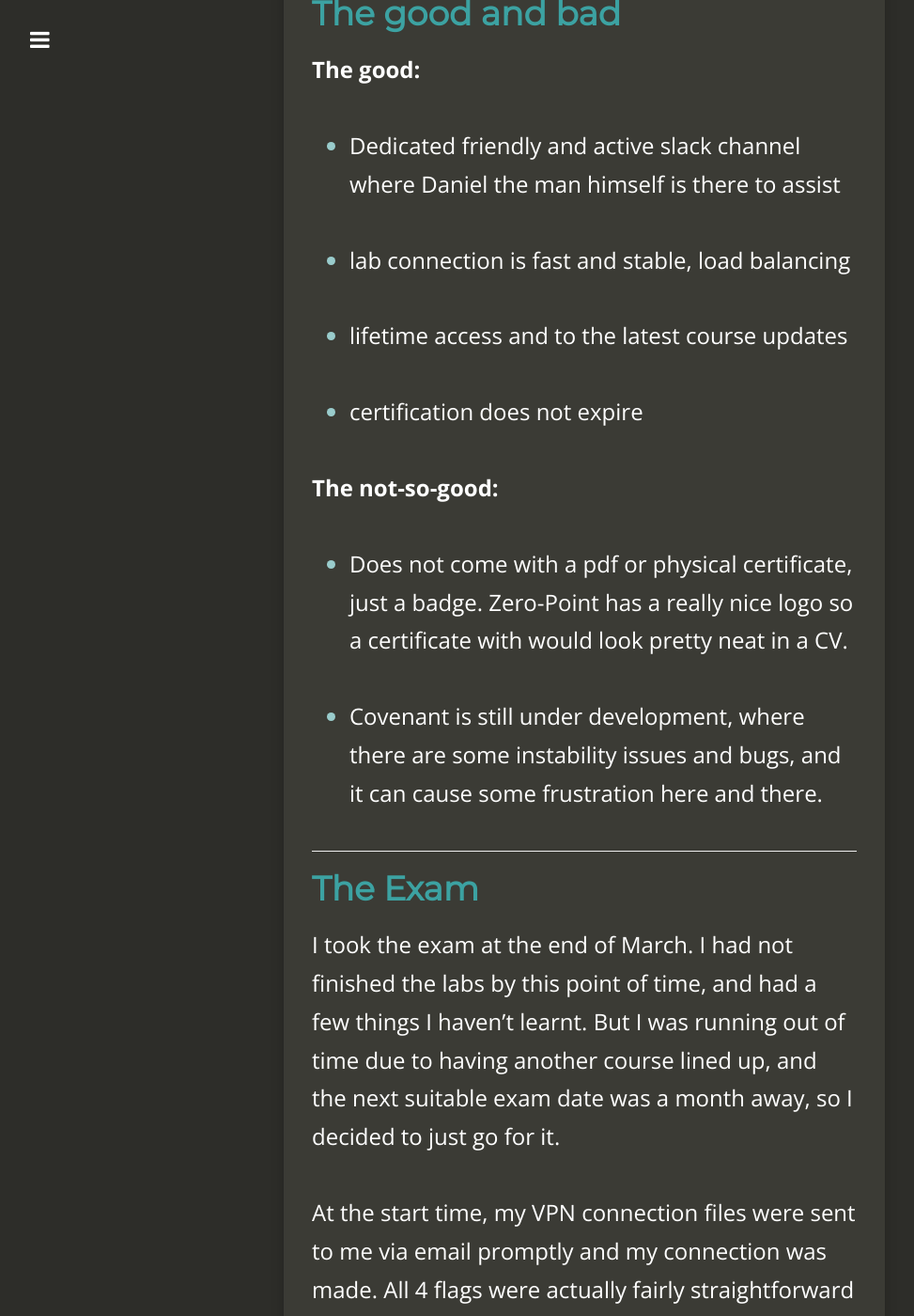
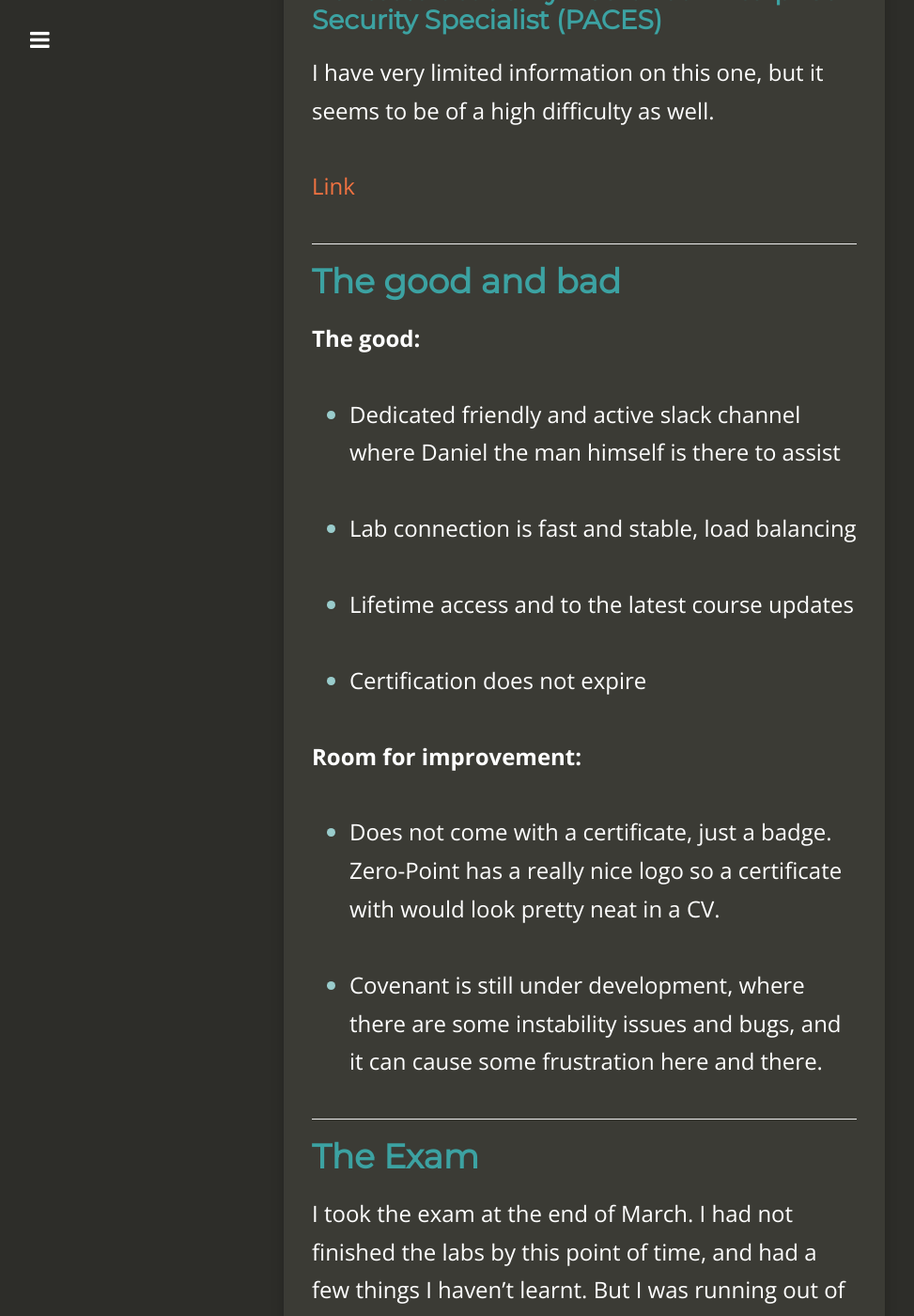
Before and after one commit to Dreamscent/Dreamscent.github.io, a Jekyll site: the page built from _posts/2021-04-01-Certified-Red-Team-Operator-Review.md, in a window 1280 px wide and 1400 px high, scrolled down 9722 px. Shown: the whole window at 94% size, without its empty margins (18-991 px from the left). Built offline with Jekyll 4.4.1, drawn with Linux system fonts in a browser that asks for light colours; nearby versions of some CDN libraries; some of the changed text lies outside the part shown.

Commit message:
Update 2021-04-01-Certified-Red-Team-Operator-Review.md

```diff
--- a/_posts/2021-04-01-Certified-Red-Team-Operator-Review.md
+++ b/_posts/2021-04-01-Certified-Red-Team-Operator-Review.md
@@ -75,10 +75,6 @@
 
 
 
-Some companies put emphasis on a quality report and won't give you a passing grade if it's subpar, which adds value to a certification. But on the other hand, some are willing to accept garbage, which is a waste of everyone's time.
-
-
-
 In addition, Zero-Point Security is a [CREST member][4] company, which means that when this certification gains traction, it's certification may hold some additional value in countries where CREST has a large presence such as the UK, Hong Kong, and Singapore.
 
 
@@ -218,17 +218,17 @@
 
 - Dedicated friendly and active slack channel where Daniel the man himself is there to assist
 
-- lab connection is fast and stable, load balancing
+- Lab connection is fast and stable, load balancing
 
-- lifetime access and to the latest course updates
+- Lifetime access and to the latest course updates
 
-- certification does not expire
+- Certification does not expire
 
 
 
-**The not-so-good:**
+**Room for improvement:**
 
-- Does not come with a pdf or physical certificate, just a badge. Zero-Point has a really nice logo so a certificate with would look pretty neat in a CV.
+- Does not come with a certificate, just a badge. Zero-Point has a really nice logo so a certificate with would look pretty neat in a CV.
 
 - Covenant is still under development, where there are some instability issues and bugs, and it can cause some frustration here and there.
 
```
Also changed, not shown: other parts of _posts/2021-04-01-Certified-Red-Team-Operator-Review.md (+6 -2 lines).
